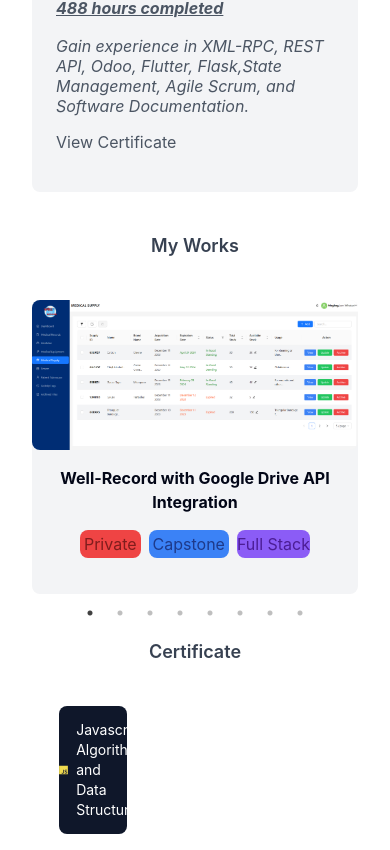
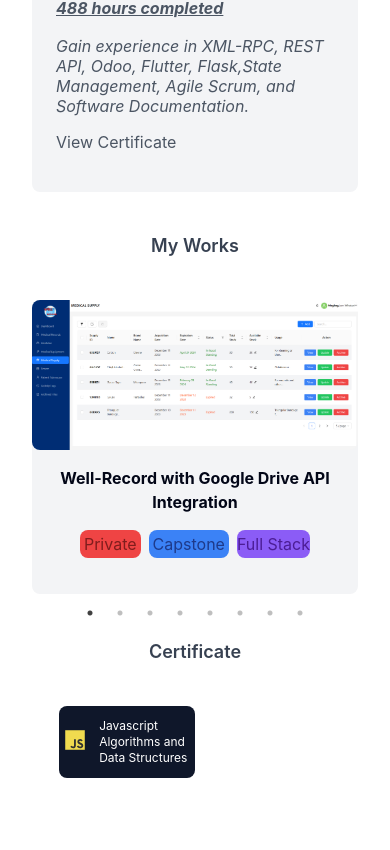
Before and after one commit to yoshieexD/Portfolio, a React (Create React App) app in the folder client/: page / in a window 390 px wide. Shown: the part 2091-2941 px from the top of the page. After the commit the page ends 2885 px from the top, so only its background shows below. Built offline with nearby package versions, Linux system fonts and the light colour scheme; some icons are missing.

Commit message:
[ADD] links and responsive mobile phone

```diff
--- a/client/src/App.tsx
+++ b/client/src/App.tsx
@@ -15,9 +15,11 @@ import { WorkContainer } from "./work/WorkContainer";
 import "slick-carousel/slick/slick.css";
 import "slick-carousel/slick/slick-theme.css";
 import Slider from "react-slick";
+import { useState } from "react";
 
 export default function App() {
   const { darkMode } = useDarkMode();
+  const [links, setLinks] = useState(false);
   const settings = {
     dots: true,
     arrows: true,
@@ -209,17 +211,22 @@ export default function App() {
             <HeaderText>Certificate</HeaderText>
           </div>
           <div className="w-full flex justify-center" >
-            <div className="w-5/6 grid grid-cols-4">
-              <div className="flex space-x-2 bg-slate-900 h-auto rounded-lg cursor-pointer" onClick={() => window.open('https://www.freecodecamp.org/certification/yoshieexD/javascript-algorithms-and-data-structures')}>
+            <div className="w-5/6 grid md:grid-cols-4 xs:grid-cols-2 xxs:grid-cols-2">
+              <div className="flex space-x-2 bg-slate-900 h-auto rounded-lg cursor-pointer" onMouseEnter={() => setLinks(true)} onMouseLeave={() => setLinks(false)} onClick={() => window.open('https://www.freecodecamp.org/certification/yoshieexD/javascript-algorithms-and-data-structures')}>
                 <div className="w-1/4 h-auto  flex items-center justify-center">
-                  <div className="h-12 ">
+                  <div className="md:h-12 xs:h-full ">
                     <Js />
                   </div>
                 </div>
-                <p className={`w-3/4  text-white  text-sm font-normal`}>Javascript Algorithms and Data Structures</p>
+                <p className={`w-3/4  text-white  md:text-sm xs:text-xs xxs:text-xs  font-normal`}>Javascript Algorithms and Data Structures</p>
+                {links === true && (
+                  <FaArrowUpRightFromSquare className="w-[10px] text-white p-2" />
+                )}
               </div>
             </div>
           </div>
+
+
         </div>
       </div>
     </Layout >
```
